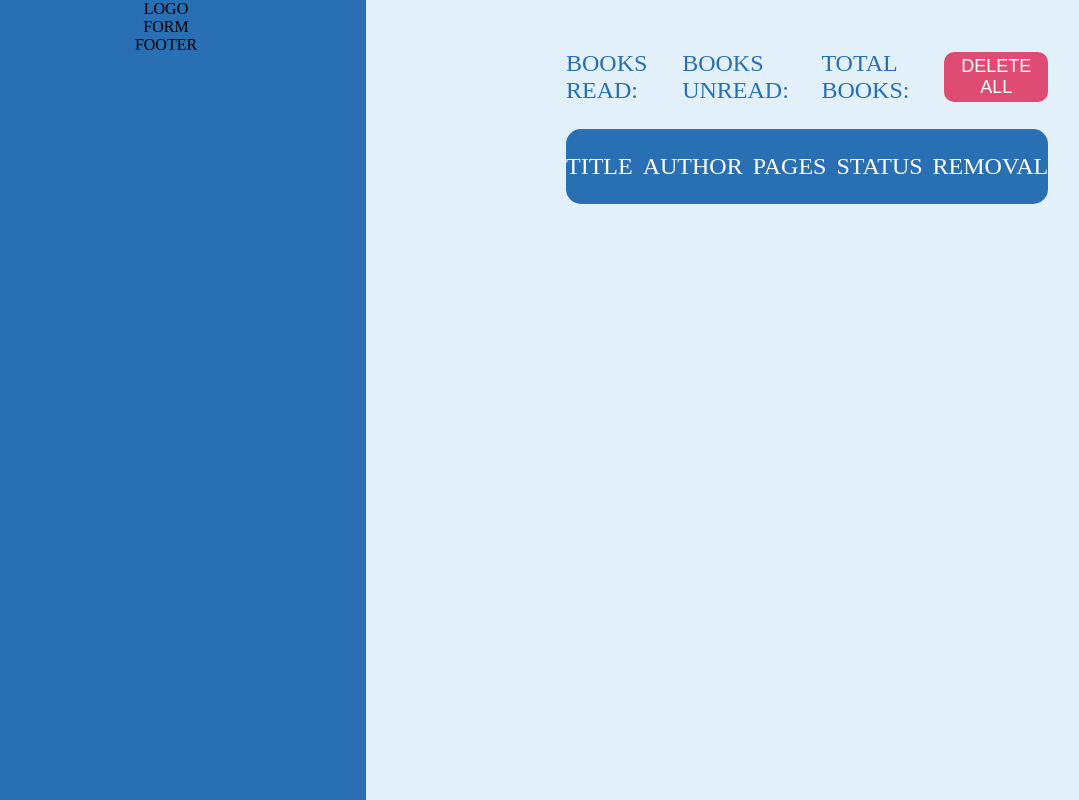
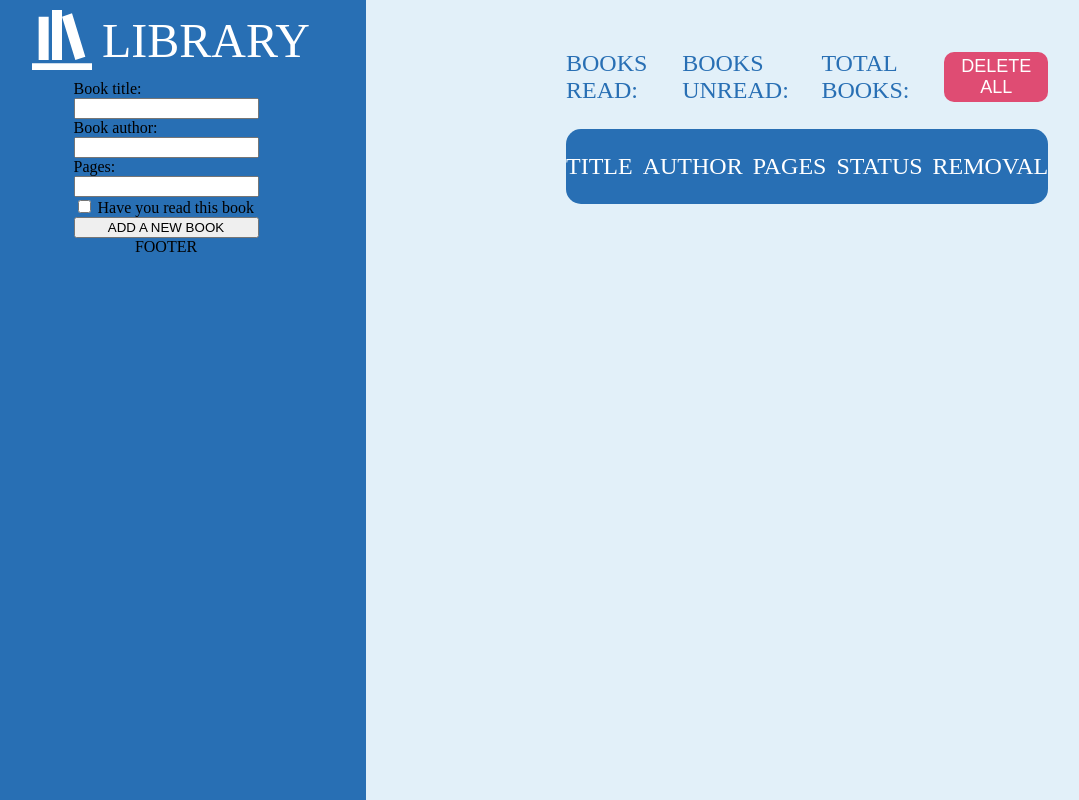
Before and after one commit to Stjepan1999/library, a plain HTML site: page index.html in a window 1280 px wide. Shown: the whole page, without its empty margins (34-1113 px from the left). Drawn offline with Linux system fonts and the light colour scheme.

Commit message:
Create form in sidebar

```diff
--- a/index.html
+++ b/index.html
@@ -10,8 +10,30 @@
 
     <div class="container">
         <div class="sidebar">
-            <div>LOGO</div>
-            <div>FORM</div>
+            <div class="logo">
+                <img class="logo-svg" src="./logo.svg" alt="Library logo">
+                <div>LIBRARY</div>
+            </div>
+
+            <div>
+                <form method="post">
+                    <label id="book-title">Book title:</label>
+                    <input type="text" id="book-title" name="book-title">
+
+                    <label id="book-author">Book author:</label>
+                    <input type="text" id="book-author" name="book-author">
+
+                    <label id="book-pages">Pages:</label>
+                    <input type="number" id="book-pages" name="book-pages">
+
+                    <label id="read-book">
+                        <input type="checkbox" id="read-book" name="read-book">
+                        Have you read this book
+                    </label>
+
+                    <button type="submit">ADD A NEW BOOK</button>
+                </form>
+            </div>
             <div>FOOTER</div>
         </div>
 
--- a/style.css
+++ b/style.css
@@ -70,3 +70,26 @@ body {
     background: #D24363;
     cursor: pointer;
 }
+
+
+.logo {
+    display: flex;
+    align-items: center;
+}
+
+.logo-svg {
+    width: 80px;
+    height: auto;
+    filter: brightness(0) invert(1)
+}
+
+.logo div {
+    font: 32px;
+    color: #FFFFFF;
+    font-size: 48px;
+}
+
+form {
+    display: flex;
+    flex-direction: column;
+}
```
Also changed, not shown: logo.svg (added).
